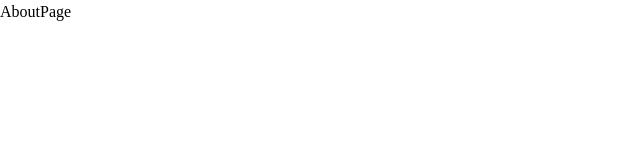
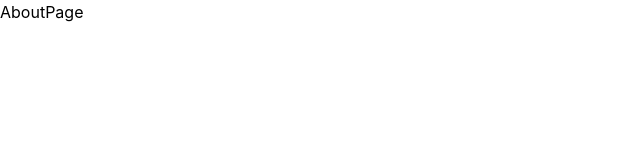
Before and after one commit to Bjornhona/asa-eriksson-portfolio, a Next.js app: page /about in a window 1280 px wide. Shown: the top 160 px of the page, without its empty margins (0-640 px from the left). Built offline with nearby package versions, Linux system fonts and the light colour scheme.

Commit message:
basic design system setup created and configured

```diff
--- a/src/app/layout.tsx
+++ b/src/app/layout.tsx
@@ -1,5 +1,6 @@
 import type { Metadata } from "next";
 import { Geist, Geist_Mono } from "next/font/google";
+import { cn } from "@/lib/utils";
 import "@/styles/globals.css";
 
 const geistSans = Geist({
@@ -17,13 +18,15 @@ export const metadata: Metadata = {
   description: "Generated by create next app",
 };
 
+const isDark = true;
+
 export default function RootLayout({
   children,
 }: Readonly<{
   children: React.ReactNode;
 }>) {
   return (
-    <html lang="en" className="dark">
+    <html lang="en" className={cn(isDark ? "dark" : "")}>
       <body className={`${geistSans.variable} ${geistMono.variable}`}>
         {children}
       </body>
--- /dev/null
+++ b/src/components/CursorGlow.module.css
@@ -0,0 +1,15 @@
+.cursorGlow {
+  width: 20px;
+  height: 20px;
+  border-radius: 50%;
+  position: fixed;
+  pointer-events: none;
+  mix-blend-mode: difference;
+  animation: pulse 1.5s infinite;
+}
+
+@keyframes pulse {
+  0% { transform: scale(1); opacity: 0.8; }
+  50% { transform: scale(1.4); opacity: 0.5; }
+  100% { transform: scale(1); opacity: 0.8; }
+}
--- /dev/null
+++ b/src/components/CursorGlow.tsx
@@ -0,0 +1,23 @@
+import { useState, useEffect } from "react";
+import styles from "./CursorGlow.module.css";
+
+const CursorGlow = () => {
+  const [position, setPosition] = useState({ x: 0, y: 0 });
+
+  useEffect(() => {
+    const handleMouseMove = (e: MouseEvent) => {
+      setPosition({ x: e.clientX, y: e.clientY });
+    };
+
+    window.addEventListener("mousemove", handleMouseMove);
+
+    return () => {
+      window.removeEventListener("mousemove", handleMouseMove);
+    };
+  }, []);
+  console.log(position);
+
+  return <div className={styles.cursorGlow} style={{ left: position.x, top: position.y }} />;
+};
+
+export default CursorGlow;
--- /dev/null
+++ b/src/components/Hero/Hero.tsx
@@ -0,0 +1,7 @@
+import styles from "./Hero.module.css";
+
+const Hero = () => {
+  return <div className={styles.hero}>Hero</div>;
+};
+
+export default Hero;
--- a/src/styles/globals.css
+++ b/src/styles/globals.css
@@ -3,41 +3,11 @@
 @tailwind utilities;
 
 :root {
-  --primary: #0070f3;
-}
+  --font-sans: 'Inter', sans-serif;
+  --radius: 0.5rem;
 
-html,
-body {
-  max-width: 100vw;
-  overflow-x: hidden;
-}
-
-body {
-  -webkit-font-smoothing: antialiased;
-  -moz-osx-font-smoothing: grayscale;
-}
-
-* {
-  box-sizing: border-box;
-  padding: 0;
-  margin: 0;
-}
-
-a {
-  color: inherit;
-  text-decoration: none;
-}
-
-@media (prefers-color-scheme: dark) {
-  html {
-    color-scheme: dark;
-  }
-}
-
-
-
-@layer base {
-  :root {
+  /* Light mode (default) */
+  --brand: 217 91% 60%;
   --background: 0 0% 100%;
   --foreground: 0 0% 3.9%;
   --card: 0 0% 100%;
@@ -62,9 +32,11 @@ a {
   --chart-3: 197 37% 24%;
   --chart-4: 43 74% 66%;
   --chart-5: 27 87% 67%;
-    --radius: 0.5rem;
 }
+
 .dark {
+  /* Dark mode */
+  --brand: 217 91% 60%;
   --background: 0 0% 3.9%;
   --foreground: 0 0% 98%;
   --card: 0 0% 3.9%;
@@ -90,4 +62,21 @@ a {
   --chart-4: 280 65% 60%;
   --chart-5: 340 75% 55%;
 }
+
+html, body {
+  max-width: 100vw;
+  overflow-x: hidden;
+  -webkit-font-smoothing: antialiased;
+  -moz-osx-font-smoothing: grayscale;
 }
+
+* {
+  box-sizing: border-box;
+  margin: 0;
+  padding: 0;
+}
+
+a {
+  color: inherit;
+  text-decoration: none;
+}
--- a/tailwind.config.ts
+++ b/tailwind.config.ts
@@ -10,7 +10,7 @@ const config: Config = {
   theme: {
   	extend: {
   		colors: {
-  			brand: '#your-color',
+  			brand: 'hsl(var(--brand))',
   			background: 'hsl(var(--background))',
   			foreground: 'hsl(var(--foreground))',
   			card: {
@@ -53,7 +53,7 @@ const config: Config = {
   			}
   		},
       fontFamily: {
-        sans: ["var(--font-inter)"],
+        sans: ["var(--font-sans)"],
       },
   		borderRadius: {
   			lg: 'var(--radius)',
```
Also changed, not shown: src/app/page.module.css (+0 -10 lines), components.json, src/components/Hero/Hero.module.css (added), src/styles/tokens.ts (added). Lines whose indentation alone changed are shown as unchanged.
